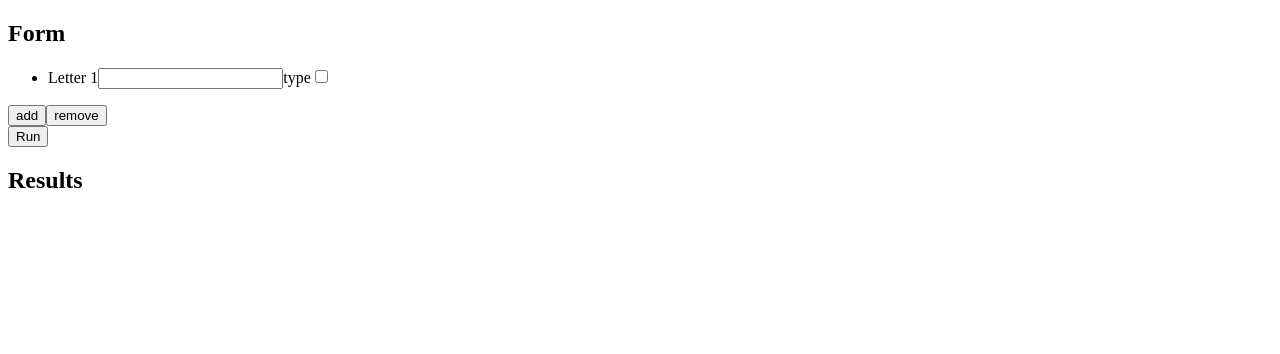
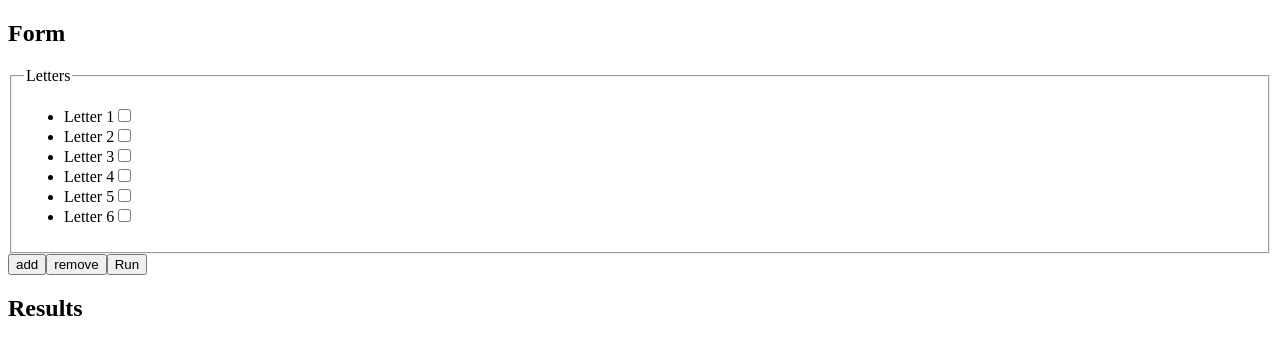
Before and after one commit to A-A-Z/baron-bafflers-busters, a React (Vite) app: page / in a window 1280 px wide. Shown: the top 354 px of the page. Built offline with nearby package versions, Linux system fonts and the light colour scheme.

Commit message:
Some basic form controls

```diff
--- a/src/Form.tsx
+++ b/src/Form.tsx
@@ -1,23 +1,59 @@
-import type { FC } from 'react'
+import { useState } from 'react'
+import { DEFAULT_VALUE } from './constants'
+
+import type { FC, ChangeEventHandler } from 'react'
 
 export const Form: FC = () => {
+  const [values, setValues] = useState<boolean[]>(DEFAULT_VALUE)
+
+  const hasSelected = values.some(value => value)
+
+  const onCheck: ChangeEventHandler<HTMLInputElement> = event => {
+    const index = Number(event.currentTarget.value)
+    setValues(current => {
+      const newValues = [...current]
+      newValues[index] = !current[index]
+      return newValues
+    })
+  }
+
   return (
     <section aria-labelledby="form-title">
       <h2 id="form-title">Form</h2>
 
       <form>
-        <div role="group">
+        <fieldset>
+          <legend>Letters</legend>
           <ul aria-label="letters">
-            <li>
-              <label htmlFor="letter-1">Letter 1</label>
-              <input id="letter-1" type="text" max={1} />
-              <label htmlFor="type-1">type</label>
-              <input id="type-1" type="checkbox" />
-            </li>
+            {values.map((isShort, index) => {
+              const inputId = `letter-${index}`
+
+              // Can this cell be selected?
+              const isValidSection = !values[index]
+                // if selected then at least neighbour must be unselected
+                ? values[index + 1] || values[index - 1]
+                // if unselected then at least neighbour must be selected
+                : !values[index + 1] || !values[index - 1]
+
+              return (
+                <li key={index}>
+                  <label htmlFor={inputId}>Letter {index + 1}</label>
+                  <input
+                    id={inputId}
+                    type="checkbox"
+                    value={index}
+                    checked={isShort}
+                    onChange={onCheck}
+                    disabled={hasSelected && !isValidSection}
+                  />
+                </li>
+              )
+            })}
           </ul>
-          <button type="button">add</button>
-          <button type="button">remove</button>
-        </div>
+        </fieldset>
+
+        <button type="button">add</button>
+        <button type="button">remove</button>
 
         <button type="submit">Run</button>
       </form>
--- a/src/Results.tsx
+++ b/src/Results.tsx
@@ -1,6 +1,11 @@
 import type { FC } from 'react'
 
 export const Results: FC = () => {
+  // loop over words and get all long.length words and short.length words
+  // add all short words to Set
+  // add all long words to array
+  // loop over long words, break out the short part and check in short Set
+  // store all matchs in object with a index of the short word
   return (
     <section aria-labelledby="results-title">
       <h2 id="results-title">Results</h2>
--- /dev/null
+++ b/src/constants.ts
@@ -0,0 +1 @@
+export const DEFAULT_VALUE = Array<boolean>(6).fill(false)
--- a/src/types.ts
+++ b/src/types.ts
@@ -0,0 +1,6 @@
+export type Value = boolean[]
+
+// export interface FormProps {
+//   value: Value
+
+// }
```
